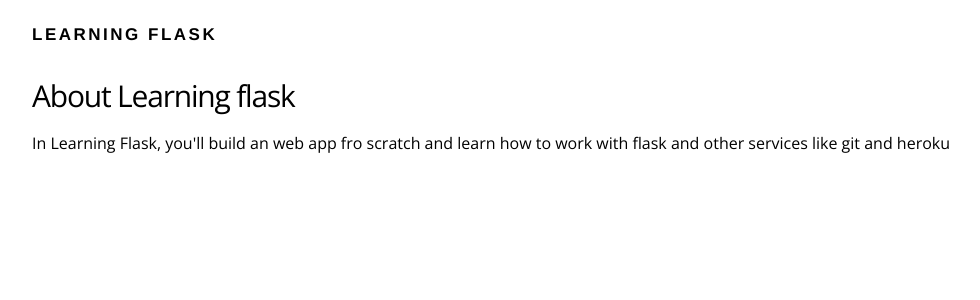
After one commit to mortezak10/learningflask, a Flask app: page /about in a window 1280 px wide. The commit adds this page. Shown: the top 300 px of the page, without its empty margins (108-1088 px from the left). Run offline with Flask 2, Linux system fonts and the light colour scheme.

Commit message:
About Page

```diff
--- a/routes.py
+++ b/routes.py
@@ -8,5 +8,10 @@
     return render_template("index.html")
 
 
+@app.route("/about")
+def about():
+    return render_template("about.html")
+
+
 if __name__ == "__main__":
     app.run(debug=True)
--- /dev/null
+++ b/templates/about.html
@@ -0,0 +1,12 @@
+{% extends 'base.html' %}
+
+
+{% block content %}
+<main class="about-section">
+    <div class="container">
+        <h2>About Learning flask</h2>
+        <p>In Learning Flask, you'll build an web app fro scratch and learn how to work with flask and other services
+            like git and heroku</p>
+    </div>
+</main>
+{% endblock content %}
--- a/templates/index.html
+++ b/templates/index.html
@@ -7,7 +7,7 @@
         <div class="section-content">
             <h2>Discover places near you.</h2>
             <a href="#" class="btn-primary">Sign up</a>
-            <a href="#" class="btn-secondary">Learn more</a>
+            <a href="{{url_for('about')}}" class="btn-secondary">Learn more</a>
         </div>
 
         <div class="section-device">
```
